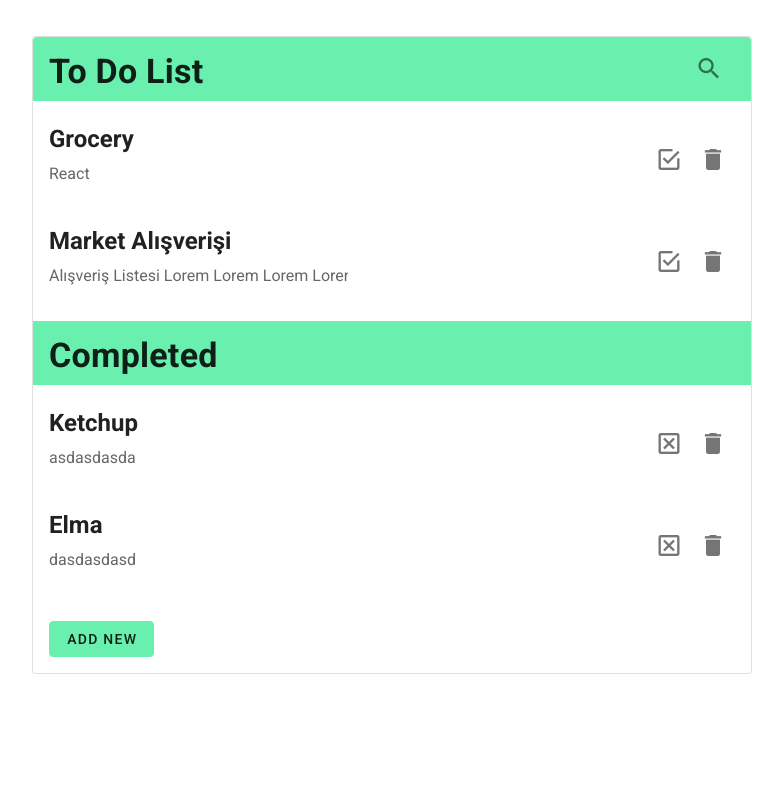
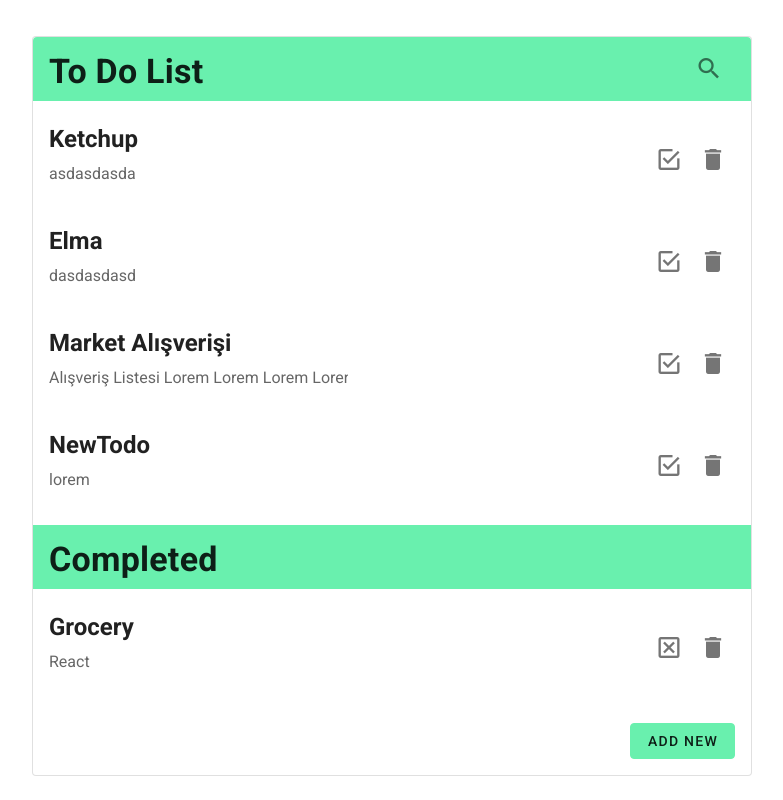
Before and after one commit to mertpinarbasi/vue-to-do, a Vue app in the folder vue-to-do/: page / in a window 1280 px wide. Shown: the whole page, without its empty margins (248-1031 px from the left). Built offline with nearby package versions, Linux system fonts and the light colour scheme; data requests are answered from the project's data file.

Commit message:
action.css added

```diff
--- a/vue-to-do/db.json
+++ b/vue-to-do/db.json
@@ -4,14 +4,14 @@
       "title": "Grocery",
       "description": "React",
       "date": "2021",
-      "isCompleted": false,
+      "isCompleted": true,
       "id": 1
     },
     {
       "title": "Ketchup ",
       "description": "asdasdasda",
       "date": "asdasdasd",
-      "isCompleted": true,
+      "isCompleted": false,
       "createdAt": "Sun Jan 02 2022",
       "id": "iTlR-I44pkn0qi8WEU4D0"
     },
@@ -19,7 +19,7 @@
       "title": "Elma",
       "description": "dasdasdasd",
       "date": "asdasdadasdaasdasdas",
-      "isCompleted": true,
+      "isCompleted": false,
       "createdAt": "Sun Jan 02 2022",
       "id": "rP-uEtc3OVfh_zFSUVnES"
     },
@@ -30,6 +30,14 @@
       "isCompleted": false,
       "createdAt": "Tue Jan 04 2022",
       "id": "3wJ38HKMQufPZvw3BbuC-"
+    },
+    {
+      "title": "NewTodo",
+      "description": "lorem",
+      "date": "template",
+      "isCompleted": false,
+      "createdAt": "Fri Jan 07 2022",
+      "id": "UPv487AhbLq41XA8ky36v"
     }
   ]
 }
--- a/vue-to-do/public/index.html
+++ b/vue-to-do/public/index.html
@@ -8,6 +8,7 @@
     <title><%= htmlWebpackPlugin.options.title %></title>
     <link rel="stylesheet" href="https://fonts.googleapis.com/css?family=Roboto:100,300,400,500,700,900">
     <link rel="stylesheet" href="https://cdn.jsdelivr.net/npm/@mdi/font@latest/css/materialdesignicons.min.css">
+    <link rel="stylesheet" href="https://cdnjs.cloudflare.com/ajax/libs/animate.css/4.1.1/animate.min.css">
   </head>
   <body>
     <noscript>
--- a/vue-to-do/src/views/HomePage.vue
+++ b/vue-to-do/src/views/HomePage.vue
@@ -32,6 +32,11 @@
         @keypress="searchToDo"
       ></v-text-field>
       <v-list v-if="!isSearchOpen">
+        <transition-group
+          class="fade"
+          enter-active-class="animate__animated animate__flipInX"
+          leave-active-class="animate_animated animate__flipOutX"
+        >
           <v-list-item-group v-for="todo in ToDoItemList" :key="todo">
             <ToDoItem
               :todoItem="todo"
@@ -39,6 +44,7 @@
               @add-update-completed="addCompleted($event)"
             />
           </v-list-item-group>
+        </transition-group>
       </v-list>
       <v-list v-if="isSearchOpen">
         <v-list-item-group v-for="todo in searchList" :key="todo.id">
@@ -58,6 +64,11 @@
       </v-toolbar>
 
       <v-list>
+        <transition-group
+          class="fade"
+          enter-active-class="animate__animated animate__flipInX"
+          leave-active-class="animate_animated animate__flipOutX"
+        >
           <v-list-item-group v-for="ctodo in completedTodoList" :key="ctodo.id">
             <ToDoItem
               :todoItem="ctodo"
@@ -65,10 +76,12 @@
               @delete-update-completed="deleteCompleted($event)"
             />
           </v-list-item-group>
+        </transition-group>
       </v-list>
 
       <v-card-actions>
-        <div style="display: flex; flex-direction: row-reverse" class="ma-2">
+        <v-spacer></v-spacer>
+        <div class="ma-2">
           <v-btn
             text
             outlined
@@ -146,7 +159,7 @@
 
         <v-spacer></v-spacer>
         <v-card-actions>
-          <v-row style="display: flex; flex-direction: row-reverse">
+          <v-row style="display: flex; flex-direction: row-reverse;">
             <div class="ma-2">
               <v-btn
                 text
@@ -154,6 +167,7 @@
                 class="green accent-2"
                 @click="(isOpenAddNew = false), onSubmit()"
                 type="submit"
+
               >
                 SAVE
               </v-btn>
@@ -218,7 +232,7 @@ export default {
       console.log("add completed");
 
       this.ToDoItemList = this.ToDoItemList.filter((i) => i.id != item.id);
-
+      this.searchList = this.searchList.filter((i)=>  i.id!=item.id);
       this.completedTodoList.push(item);
     },
     deleteCompleted(item) {
@@ -269,3 +283,9 @@ export default {
   components: { ToDoItem },
 };
 </script>
+<style>
+
+.animate__animated {
+  animation-duration: 0.5s;
+}
+</style>
```
Lines whose indentation alone changed are shown as unchanged.
